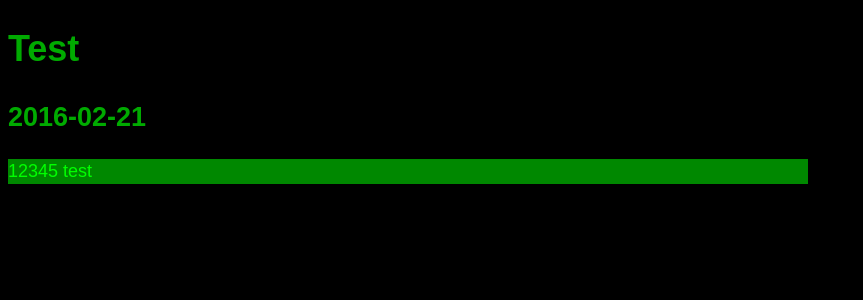
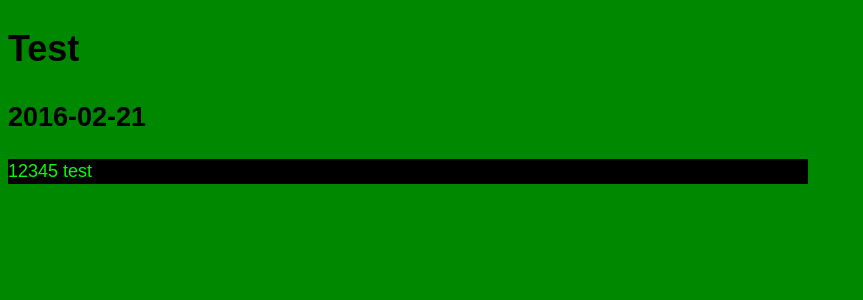
Before and after one commit to EliaTarasoff/EliaTarasoff.github.io, a Jekyll site: the page built from _posts/2016-02-21-test.md, in a window 1280 px wide. Shown: the top 300 px of the page, without its empty margins (0-863 px from the left). Built offline with Jekyll 4.4.1, drawn with Linux system fonts in a browser that asks for light colours.

Commit message:
Update errythang.scss

```diff
--- a/css/errythang.scss
+++ b/css/errythang.scss
@@ -3,13 +3,13 @@
 ---
 
 body {
-    background: #000;
-    color: #0A0;
+    background: #080;
+    color: #000;
     font: 18px fixed, sans-serif;
     line-height: 1.4;
 
     .post-content {
-        background: #080;
+        background: #000;
         color: #0F0;
         max-width: 800px;
     }
```
